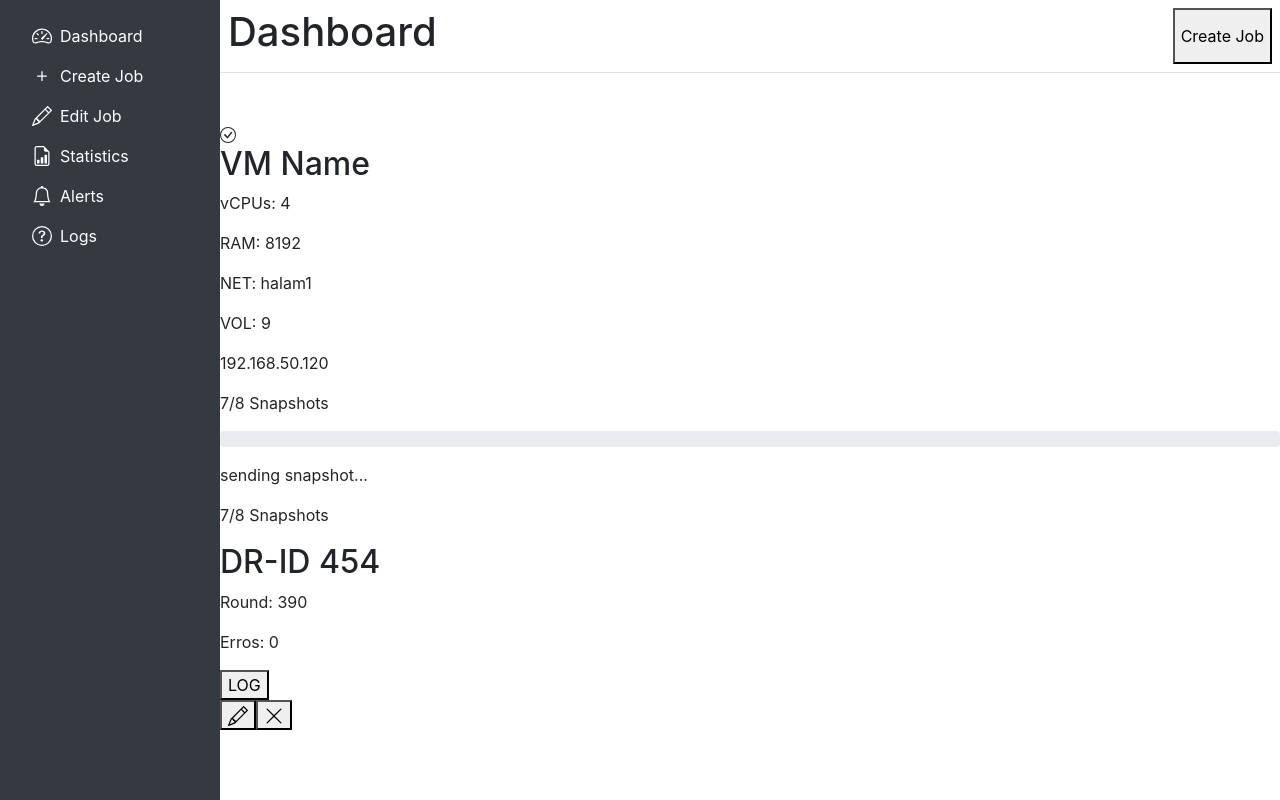
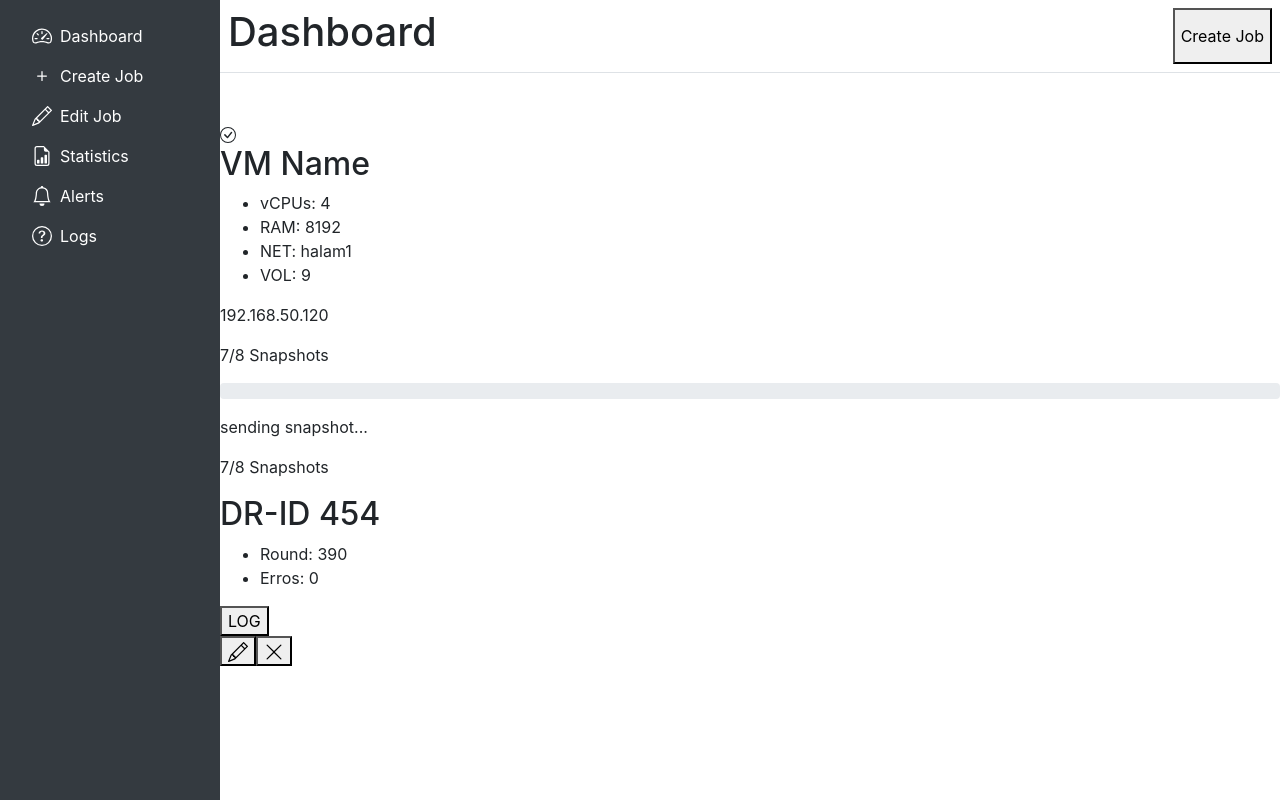
Before and after one commit to Gw3i/dashboard-nuxt, a Nuxt app: page / in a window 1280 px wide. Built offline with nearby package versions, Linux system fonts and the light colour scheme.

Commit message:
Add semanticly correct tags

```diff
--- a/components/Job.vue
+++ b/components/Job.vue
@@ -19,10 +19,12 @@
     </div>
     <article>
       <h2>VM Name</h2>
-      <p>vCPUs: 4</p>
-      <p>RAM: 8192</p>
-      <p>NET: halam1</p>
-      <p>VOL: 9</p>
+      <ul>
+        <li>vCPUs: 4</li>
+        <li>RAM: 8192</li>
+        <li>NET: halam1</li>
+        <li>VOL: 9</li>
+      </ul>
     </article>
     <article>
       <p>192.168.50.120</p>
@@ -33,8 +35,10 @@
     </article>
     <article>
       <h2>DR-ID 454</h2>
-      <p>Round: 390</p>
-      <p>Erros: 0</p>
+      <ul>
+        <li>Round: 390</li>
+        <li>Erros: 0</li>
+      </ul>
       <button type="button">LOG</button>
     </article>
     <article>
```
